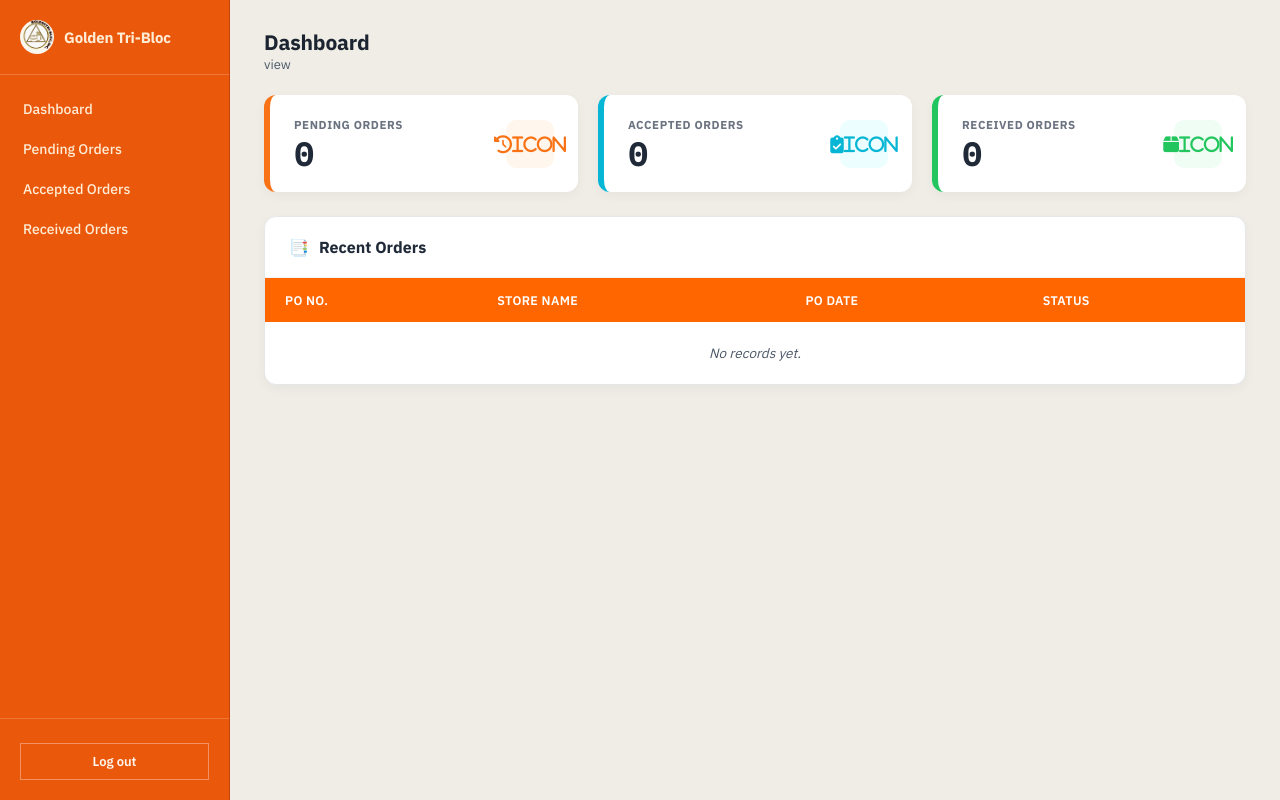
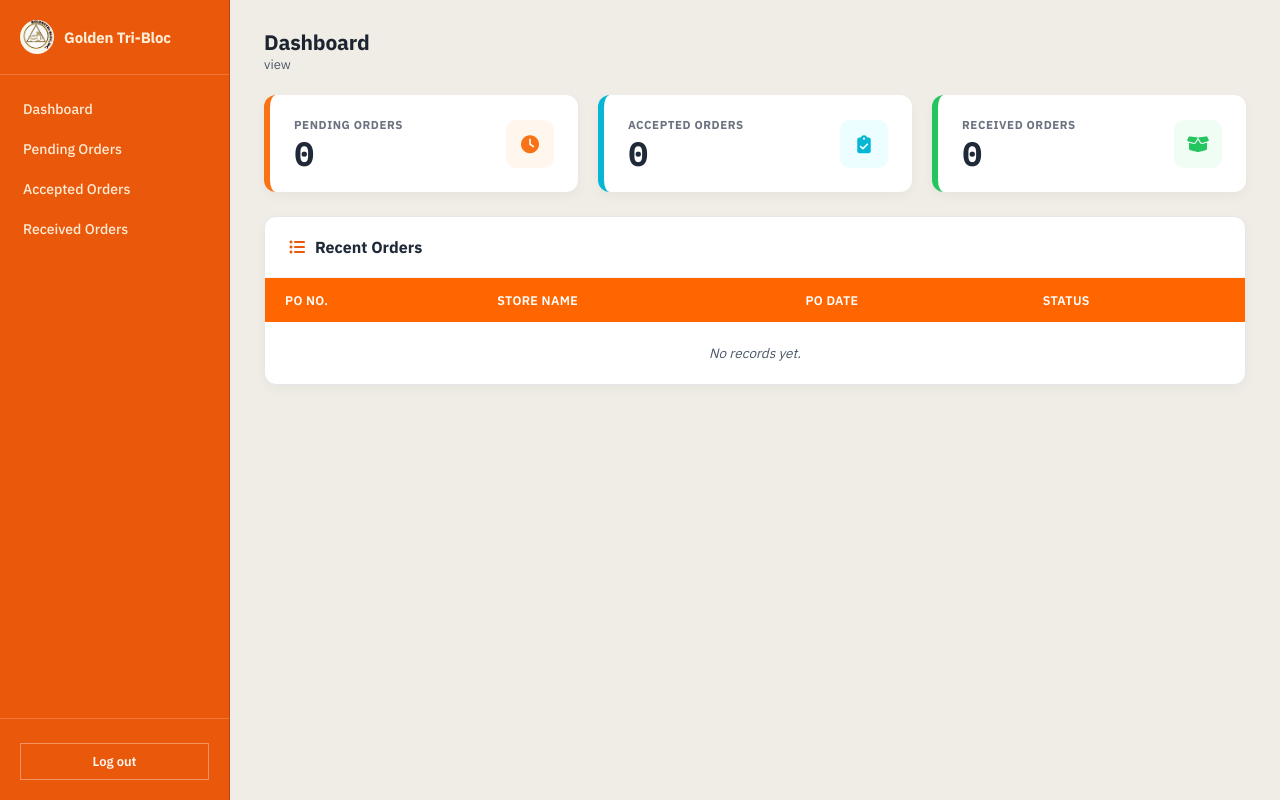
Before and after one commit to kviernes255lfi-a11y/GTBI-Multi-Store-Ordering-System, a Flask app: template templates/store/dashboard.html in a window 1280 px wide. Run offline with Flask 3, Linux system fonts and the light colour scheme; the template is opened without the code that fills it, so the values that code supplies are empty.

Commit message:
Update dashboard.html

```diff
--- a/templates/store/dashboard.html
+++ b/templates/store/dashboard.html
@@ -4,14 +4,13 @@
 {% block page_sub %}{{ current_user.store.name }} view{% endblock %}
 {% block content %}
 
-<!-- 3 Status Cards na may colored left border at icon -->
 <div class="custom-stat-row">
   <div class="stat-card pending-card">
     <div class="stat-content">
       <span class="stat-label">Pending Orders</span>
       <span class="stat-num">{{ stats.pending|default(0) }}</span>
     </div>
-    <div class="stat-icon"><i class="fas fa-history">icon</i></div>
+    <div class="stat-icon"><i class="fas fa-clock"></i></div>
   </div>
 
   <div class="stat-card accepted-card">
@@ -19,7 +18,7 @@
       <span class="stat-label">Accepted Orders</span>
       <span class="stat-num">{{ stats.accepted|default(0) }}</span>
     </div>
-    <div class="stat-icon"><i class="fas fa-clipboard-check">icon</i></div>
+    <div class="stat-icon"><i class="fas fa-clipboard-check"></i></div>
   </div>
 
   <div class="stat-card received-card">
@@ -27,14 +26,13 @@
       <span class="stat-label">Received Orders</span>
       <span class="stat-num">{{ stats.received|default(0) }}</span>
     </div>
-    <div class="stat-icon"><i class="fas fa-box">icon</i></div>
+    <div class="stat-icon"><i class="fas fa-box-open"></i></div>
   </div>
 </div>
 
-<!-- Recent Orders Panel na may Orange Header Table -->
 <div class="custom-panel">
   <div class="panel-header-title">
-    <span class="icon-list">📑</span> Recent Orders
+    <i class="fas fa-list-ul" style="color: #EA580C;"></i> Recent Orders
   </div>
   <div class="table-container">
     <table class="custom-table">
```
